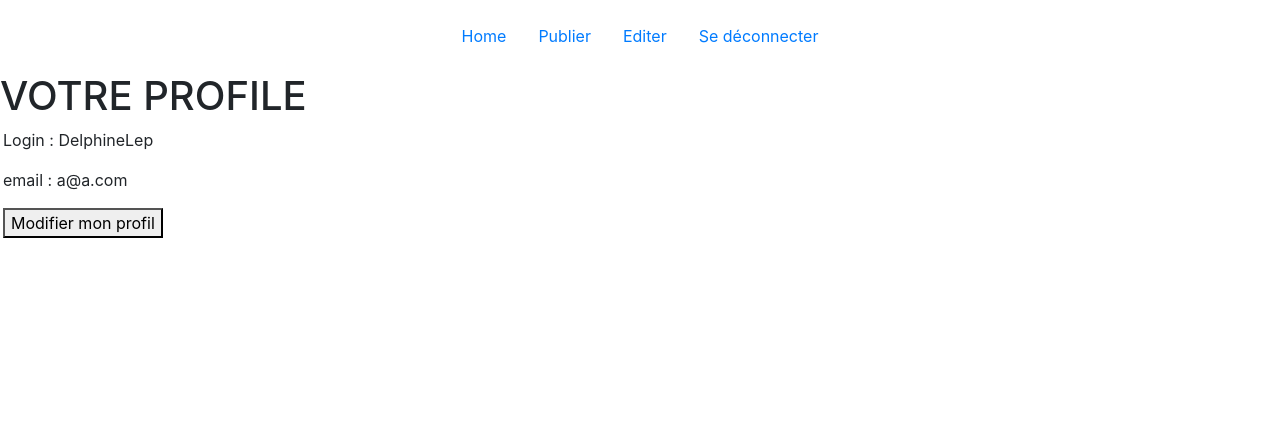
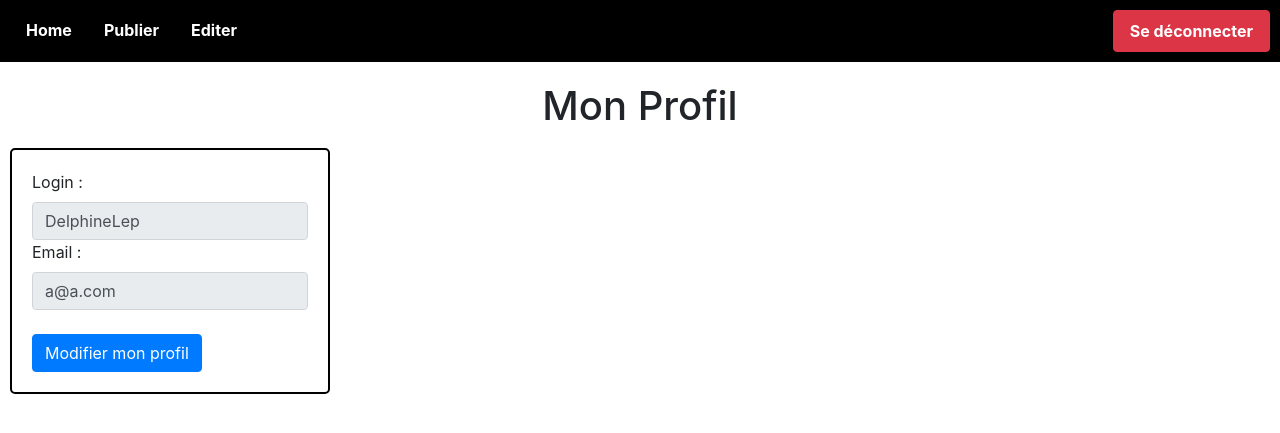
Before and after one commit to Abdoulaye224/php-annonce, a PHP site: page /content/profil.php in a window 1280 px wide. Shown: the top 433 px of the page. Run offline with PHP 8.4, Linux system fonts and the light colour scheme; a user stored in the database is signed in; data comes from the database, SQL or seed files in the repository.

Commit message:
Profil page

```diff
--- a/content/bdd.php
+++ b/content/bdd.php
@@ -1,7 +1,7 @@
 <?php
 
 try{
-    $bdd = new PDO('mysql:host=localhost;dbname=php_project','root','root');
+    $bdd = new PDO('mysql:host=localhost;dbname=php_project','root');
 }catch(PDOException $e){
     die('Erreur : '.$e->getMessage());
 }
--- a/content/nav.php
+++ b/content/nav.php
@@ -9,8 +9,8 @@
     <title>Petites annonces</title>
     <!-- Script CSS -->
     <link rel="stylesheet" href="../include/css/style.css">
-    <link rel="stylesheet" href="https://stackpath.bootstrapcdn.com/bootstrap/4.5.2/css/bootstrap.min.css"
-          integrity="sha384-JcKb8q3iqJ61gNV9KGb8thSsNjpSL0n8PARn9HuZOnIxN0hoP+VmmDGMN5t9UJ0Z" crossorigin="anonymous">
+    <link rel="stylesheet" href="https://stackpath.bootstrapcdn.com/bootstrap/4.3.1/css/bootstrap.min.css" integrity="sha384-ggOyR0iXCbMQv3Xipma34MD+dH/1fQ784/j6cY/iJTQUOhcWr7x9JvoRxT2MZw1T" crossorigin="anonymous">
+
 </head>
 <header>
     <style>
@@ -28,18 +28,31 @@
                 font-size: 3.5rem;
             }
         }
+
+        .menu {
+            color: white;
+        }
+
+        .menu:hover{
+            color: orange;
+            transition: 0.2s;
+        }
+
+        .nav_menu{
+            display: flex;
+        }
+        .droite{
+            margin-left: auto;
+        }
+
     </style>
 
-    <div class="cover-container d-flex p-3 mx-auto flex-column">
-        <header class="masthead mb-auto">
-            <div class="inner">
-                <nav class="nav nav-masthead justify-content-center">
-                    <a class="nav-link active" href="#">Home</a>
-                    <a class="nav-link" href="createAnnonce.php">Publier</a>
-                    <a class="nav-link" href="editAnnonce.php">Editer</a>
-                    <a class="nav-link" href="disconnect.php">Se déconnecter</a>
-                </nav>
-            </div>
-        </header>
+        <nav class = "nav_menu" style="background-color: black; padding: 10px;">
+                <a class="menu nav-link" href="profil.php"><strong>Home</strong></a>
+                <a class="menu nav-link" href="createAnnonce.php"><strong>Publier</strong></a>
+                <a class="menu nav-link" href="editAnnonce.php"><strong>Editer</strong></a>
+                <a class="droite nav-link btn btn-danger" href="disconnect.php"><strong>Se déconnecter</strong></a>
+        </nav>
+
 </header>
 <body>
--- a/content/profil.php
+++ b/content/profil.php
@@ -1,13 +1,22 @@
 <?php include ('nav.php'); ?>
 
 <style>
+
+.content{
+    display: flex;
+}
+
 #modified{
-    display: flex;
-    margin: 3px 3px 3px;
+    margin: 10px;
+    padding: 20px;
+    border: 2px solid black;
+    border-radius: 5px;
 }
+
 #form{
     margin: 20px 20px 20px;
 }
+
 </style>
 <?php
 session_start();
@@ -20,31 +29,37 @@ $query->execute();
 $user = $query->fetchAll(PDO::FETCH_ASSOC);
 
 ?>
-<H1> VOTRE PROFILE</H1>
-<div id="modified">
-<div>
+<h1 style="text-align: center; margin-top: 20px;"> Mon Profil</h1>
+
+<div class = "content">
+
+    <div id="modified" class = "col-md-3">
         <?php
         foreach($user as $vrai):?>
-    <p>Login : <?php  echo $vrai['login']; ?></p>
-    <p> email : <?php echo $vrai['email']; ?> </p>
+        <label>Login :</label>
+        <input class="form-control" disabled value="<?php  echo $vrai['login']; ?>">
+        <label>Email :</label>
+        <input class="form-control" disabled value="<?php  echo $vrai['email']; ?>"><br>
 
-    <button>Modifier mon profil</button>
+        <button class = "btn btn-primary">Modifier mon profil</button>
         <?php endforeach; ?>
     </div>
-<div id="form">
+
+    <div id="form" class = "col-md-7">
 
         <form action="crudUser.php" method="POST">
-    Login: <input type="text" name="login" value=""><br>
-    Adresse email : <input type="email" name="mail"><br>
-    password: <input type="password" name="password"><br>
-    Confirm password : <input type="password" name="verif"><br>
-    <input type="submit" name="validUpdate" value="Valider">
+            <label>Login :</label>
+            <input class="form-control" type="text" name="login" value=""><br>
+            <label>Email :</label>
+            <input class="form-control" type="email" name="mail"><br>
+            <label>Mot de passe :</label>
+            <input class="form-control" type="password" name="password"><br>
+            <label>Confirmer mot de passe : </label>
+            <input class="form-control" type="password" name="verif"><br>
+            <input class = "btn btn-success" type="submit" name="validUpdate" value="Valider">
         </form>
     </div>
 
-<?php
-
-?>
 </div>
 
 
--- a/include/css/style.css
+++ b/include/css/style.css
@@ -46,3 +46,12 @@ footer p {
 	width: 50vh;
 	margin: auto;
 }
+
+.menu {
+	color: white;
+}
+
+.menu:hover{
+	color: orange;
+	transition: 0.2s;
+}
```
Also changed, not shown: index.php (+0 -24 lines). Lines whose indentation alone changed are shown as unchanged.
